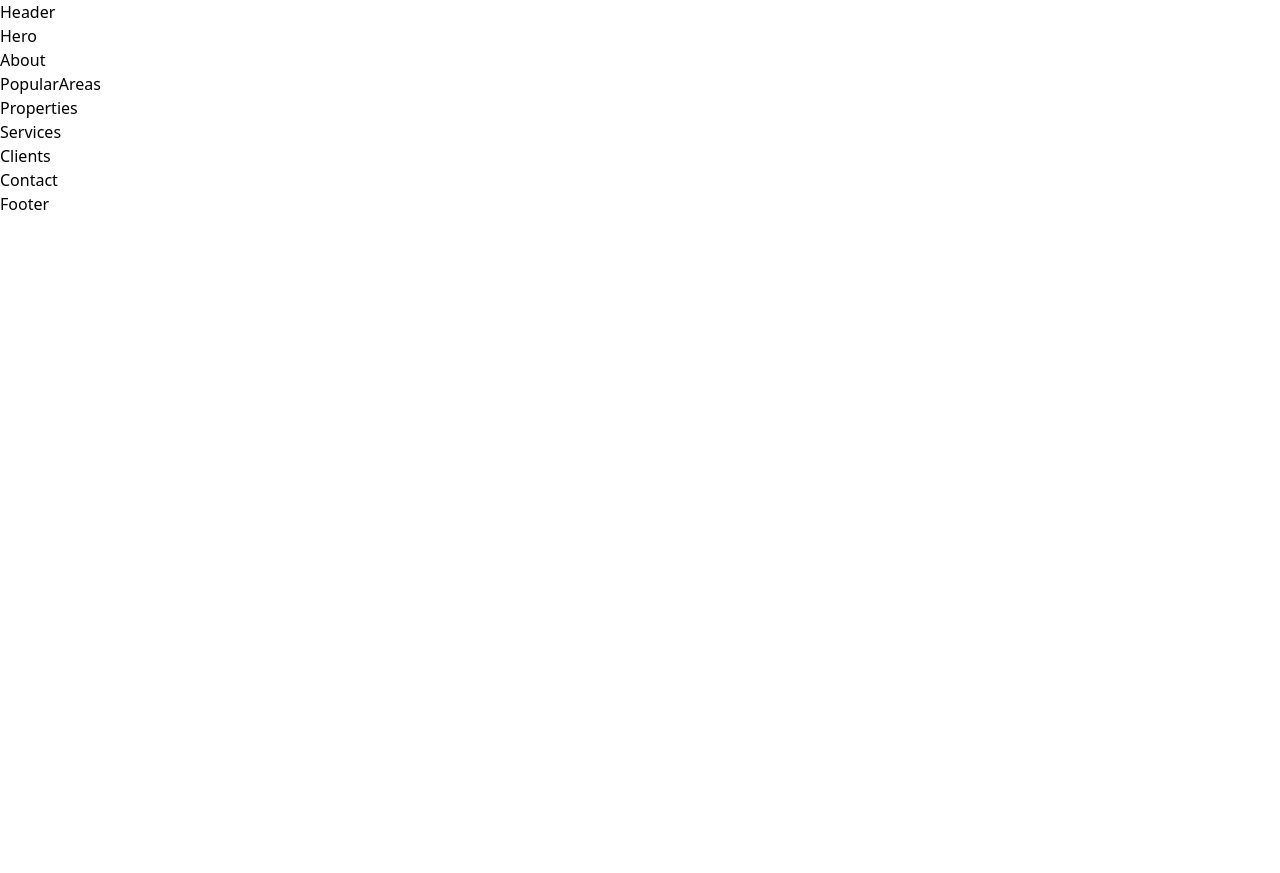
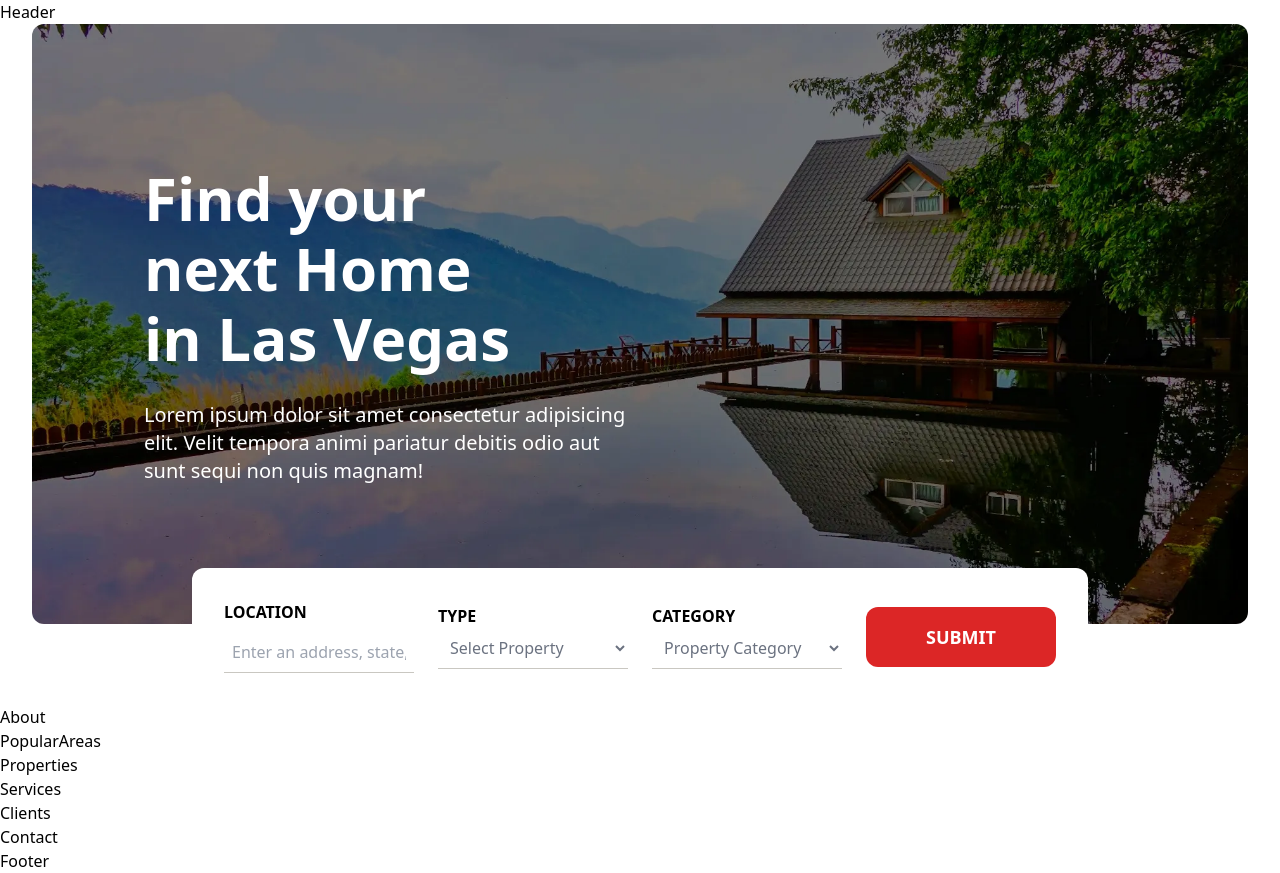
Before and after one commit to dipu0102/Real-estate, a React (Vite) app: page / in a window 1280 px wide. Before the commit the page ends 800 px from the top, so only its background shows below. Built offline with nearby package versions, Linux system fonts and the light colour scheme.

Commit message:
hero section added

```diff
--- a/src/sections/Hero.jsx
+++ b/src/sections/Hero.jsx
@@ -1,7 +1,110 @@
-import React from "react";
+import React, { useEffect } from "react";
+import heroimg from "../assets/images/hero1.webp";
+import Aos from "aos";
+import "aos/dist/aos.css";
+import { useDarkMode } from "../components/DarkModeContext";
+const Hero = () => {
+  useEffect(() => {
+    Aos.init({
+      duration: 2000,
+      offset: 200,
+      easing: "ease-in-sine",
+      delay: 100,
+    });
+  }, []);
 
-const Hero = () => {
-  return <div>Hero</div>;
+  const { darkMode, toggleDarkMode } = useDarkMode();
+
+  return (
+    <>
+      <div className={`${darkMode ? "dark bg-black" : "light bg-white"}`}>
+        <section
+          id="hero"
+          className="w-[95%] h-[600px] m-auto bg-cover bg-center rounded-xl flex justify-center flex-col items-start lg:px-28 px-10 gap-7 z-20"
+          style={{ backgroundImage: `url( ${heroimg})` }}
+        >
+          <h1
+            data-aos="zoom-in"
+            className="text-6xl text-white font-semibold lg:pr-[600px] pr-0 lg:leading-[70px]
+          leading-[60px]"
+          >
+            Find your next Home in Las Vegas
+          </h1>
+          <p
+            data-aos="zoom-in"
+            className="text-white text-xl lg:pr-[500px] pr-0"
+          >
+            Lorem ipsum dolor sit amet consectetur adipisicing elit. Velit
+            tempora animi pariatur debitis odio aut sunt sequi non quis magnam!
+          </p>
+        </section>
+      </div>
+      {/* from starts from here  */}
+      <div
+        className={`${
+          darkMode ? "dark bg-black" : "light bg-transparent"
+        } z-10`}
+      >
+        <div
+          data-aos="zoom-in"
+          id="form"
+          className={`${
+            darkMode ? "dark bg-gray-800" : "light bg-white"
+          } lg:w-[70%] w-full m-auto grid lg:grid-cols-4 grid-cols-1 justify-center items-center gap-6 p-8 rounded-xl -mt-14`}
+        >
+          <div className="w-full">
+            <h1 className="text-black font-semibold dark:text-white ">
+              LOCATION
+            </h1>
+            <input
+              type="text"
+              placeholder="Enter an address, state, city or pincode"
+              className="bg-white p-2 w-full mt-2 border-b-[1px] border-[#c9c7c1] outline-none"
+            />
+          </div>
+          <div className="w-full">
+            <h1 className="text-black font-semibold dark:text-white ">TYPE</h1>
+            <select
+              name="selectOption"
+              id="selectOption"
+              className="bg-white p-2 border-b-[1px] w-full border-[#c9c7c1] text-gray-500 text-md"
+            >
+              <option value="" disabled selected>
+                Select Property
+              </option>
+              <option value="Option1">Rentals</option>
+              <option value="Option2">Sales</option>
+              <option value="Option3">Commercial</option>
+            </select>
+          </div>
+
+          <div className="w-full">
+            <h1 className="text-black font-semibold dark:text-white ">
+              CATEGORY
+            </h1>
+            <select
+              name="selectOption"
+              id="selectOption"
+              className="bg-white p-2 border-b-[1px] w-full border-[#c9c7c1] text-gray-500 text-md"
+            >
+              <option value="" disabled selected>
+                Property Category
+              </option>
+              <option value="Option1">Apartments</option>
+              <option value="Option2">Duples</option>
+              <option value="Option3">Condos</option>
+              <option value="Option3">Condos</option>
+            </select>
+          </div>
+          <div className="w-full">
+            <button className="bg-red-600  dark:bg-red-700 hover:bg-black dark:hover:bg-white dark:hover:text-black text-lg p-4 w-full text-white font-semibold rounded-xl cursor-pointer transform hover:scale-110 transition-transform duration-300">
+              SUBMIT
+            </button>
+          </div>
+        </div>
+      </div>
+    </>
+  );
 };
 
 export default Hero;
```
